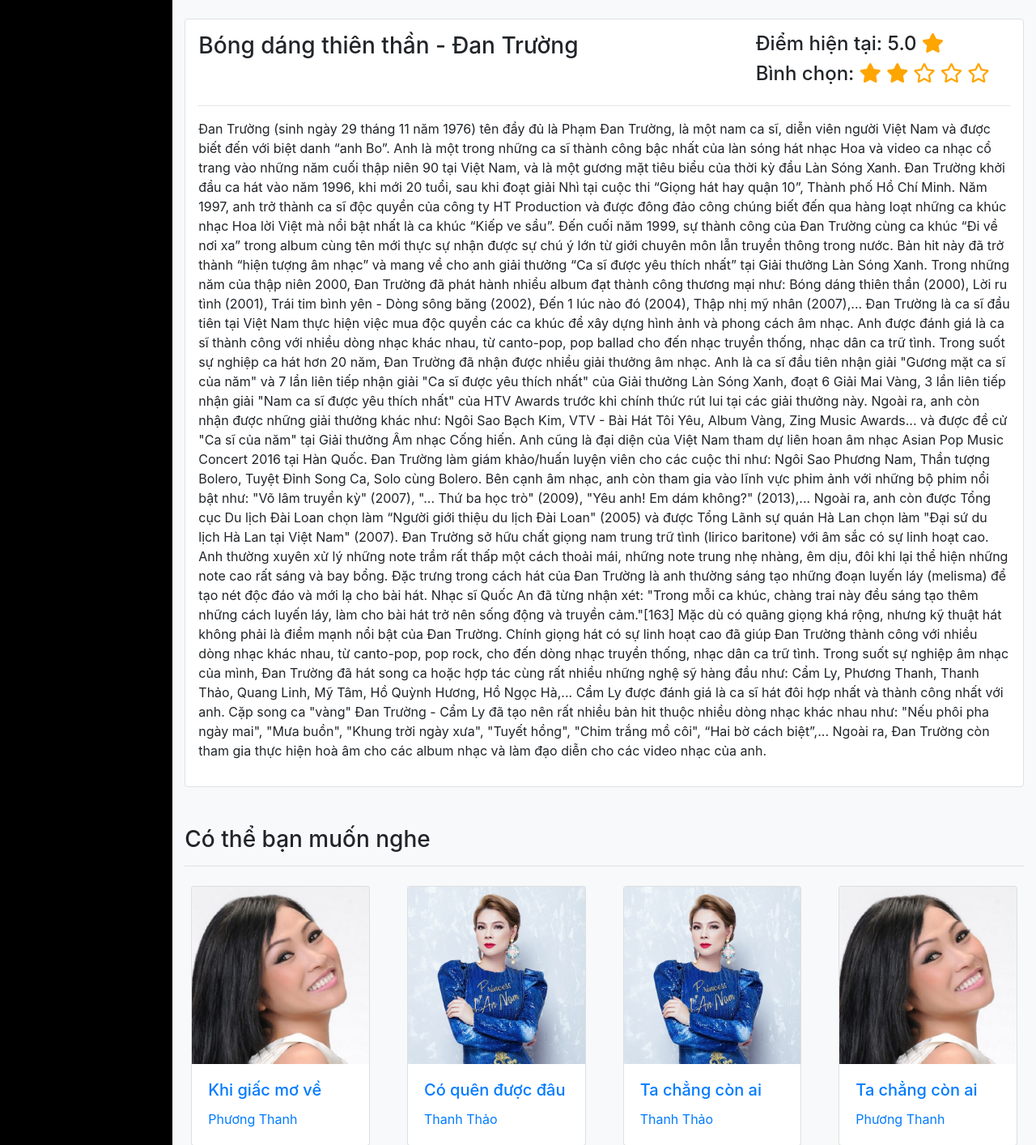
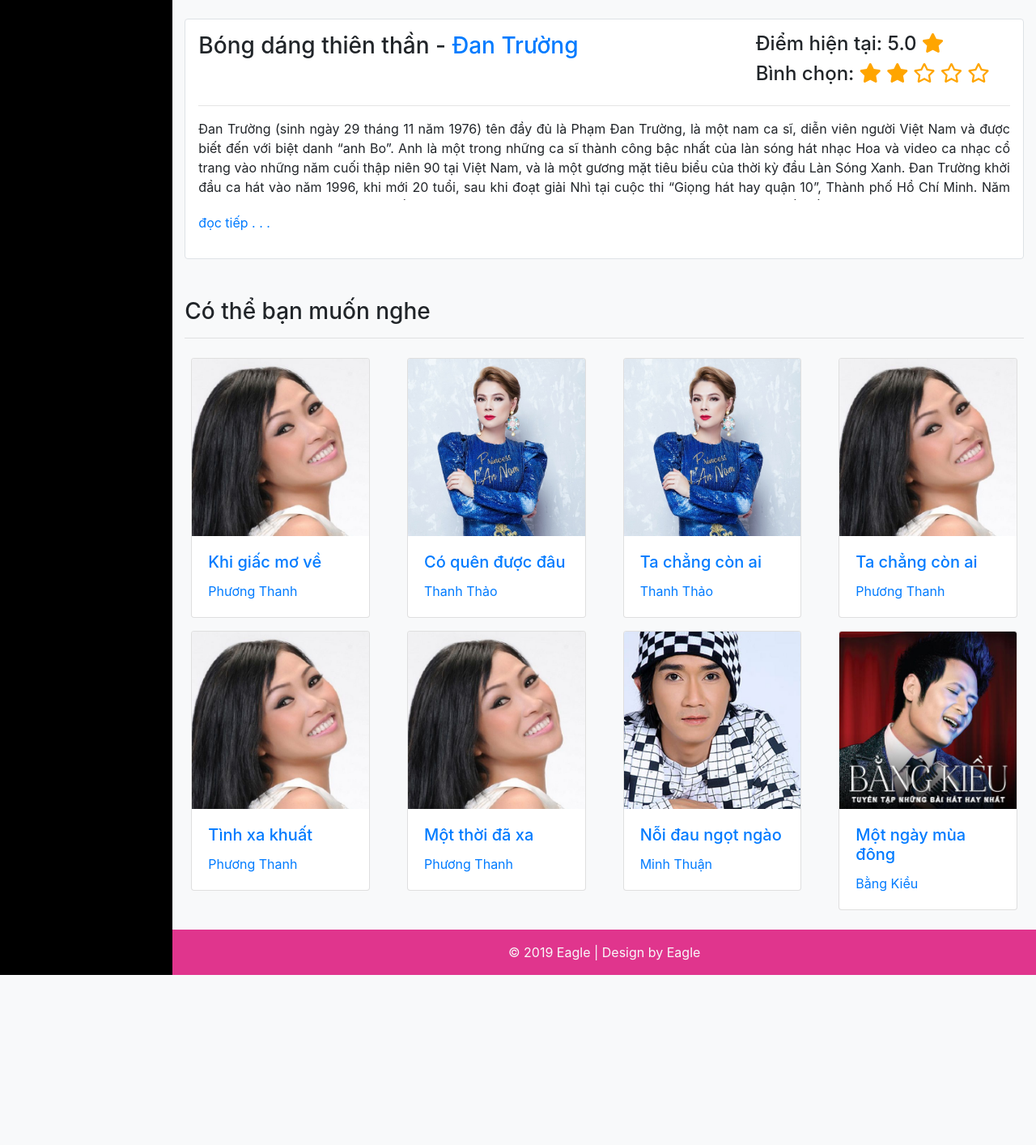
Before and after one commit to an-nt-techdev/Basic-SE-LanSongXanh-Web, a PHP site: page /LanXongXanh/index.php?v=4 in a window 1280 px wide. Shown: the part 551-1965 px from the top of the page at 81% size. After the commit the page ends 1755 px from the top, so only its background shows below. Run offline with PHP 8.4, Linux system fonts and the light colour scheme; data comes from the database, SQL or seed files in the repository; some libraries are stand-ins or nearby versions.

Commit message:
little fix
...

```diff
--- a/View/composerView.php
+++ b/View/composerView.php
@@ -30,8 +30,9 @@
 													<p class="text-ellipsis"><?php echo $c->getName(); ?></p>
 												</a>
 												<div class="result-search-intro">
-													<p class="mb-0 overflow">
-                                                        <?php echo $c->getDetail(); ?>
+													<p class="mb-0 overflow" style="text-align: justify;">
+														<?php echo $c->getDetail(); ?>
+														<a class="" href="?page=infor&composer=<?php echo $c->getId(); ?>"><p>đọc tiếp . . .</p></a>
 													</p>
 												</div>
 											</div>
--- a/View/infor.php
+++ b/View/infor.php
@@ -56,11 +56,11 @@
 }
 else {?>
 										<div class="row">
-											<h5 class="col-3">Họ tên:</h5>
+											<h5 class="col-3"><b>Họ tên:</b></h5>
 											<p class="col-12"><?php echo $data->getName(); ?></p>
 										</div>
 										<div class="row">
-											<h5 class="col-3">Thông tin:</h5>
+											<h5 class="col-3"><b>Thông tin:</b></h5>
 											<p class="col-12" style="text-align: justify;"> <?php echo $data->getDetail(); ?></p>
 										</div>
 <?php } ?>
--- a/View/singerView.php
+++ b/View/singerView.php
@@ -30,8 +30,9 @@
 													<p class="text-ellipsis"><?php echo $s->getName(); ?></p>
 												</a>
 												<div class="result-search-intro">
-													<p class="mb-0 overflow">
-                                                        <?php echo $s->getDetail(); ?>
+													<p class="mb-0 overflow" style="text-align: justify;">
+														<?php echo $s->getDetail(); ?>
+														<a class="" href="?page=infor&singer=<?php echo $s->getId(); ?>"><p>đọc tiếp . . .</p></a>
 													</p>
 												</div>
 											</div>
--- a/View/watch.php
+++ b/View/watch.php
@@ -31,7 +31,7 @@
 					<div class="video-infor mt-4 p-3 border rounded bg-white">
 
 						<div class="video-header row justify-content-between">
-							<h3 class="col-md-6 video-title"><?php echo $s->getNameSong(); ?> - <?php echo $s->getSinger(); ?></h3>
+							<h3 class="col-md-6 video-title"><?php echo $s->getNameSong(); ?> - <a class="result-search-link" href="?page=infor&singer=<?php echo $s->getSinger_id(); ?>"><?php echo $s->getSinger(); ?></a></h3>
 							<div class="col-md-4 video-vote">
 								<div class="">
 									<h4>Điểm hiện tại: <?php echo number_format($s->getPoint(),1); ?> <i class="fas fa-star"></i></h4>
@@ -48,8 +48,9 @@
 
 						<hr style="margin-top: 1em;">
 
-						<p class="video-intro">
-							<?php echo $s->getSingerDetail(); ?><br>
+						<p class="video-intro overflow" style="text-align: justify;">
+							<?php echo $s->getSingerDetail(); ?>
+							<a class="result-search-link" href="?page=infor&singer=<?php echo $s->getSinger_id(); ?>"><p>đọc tiếp . . .</p></a>
 						</p>
 					</div>
 					<!-- End Media -->
```
